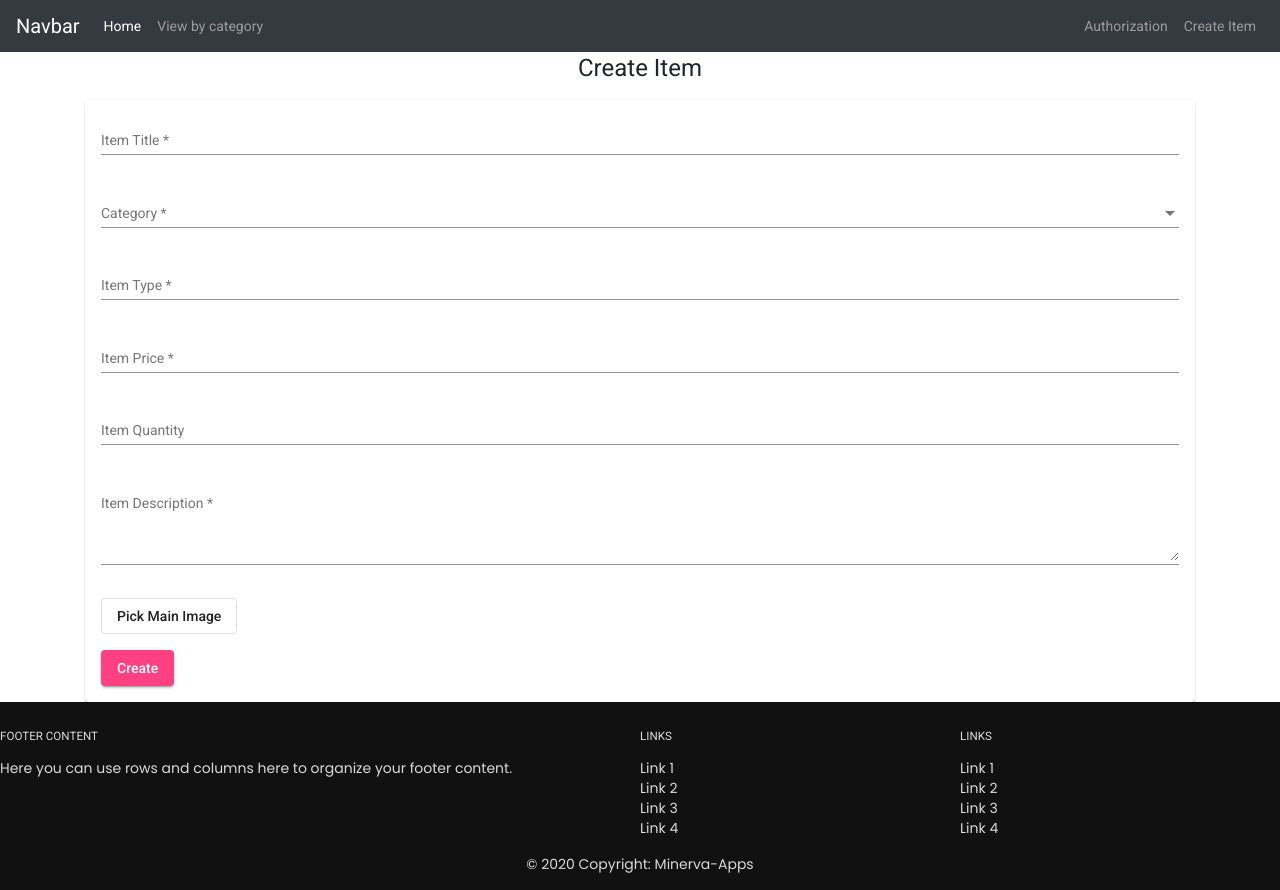
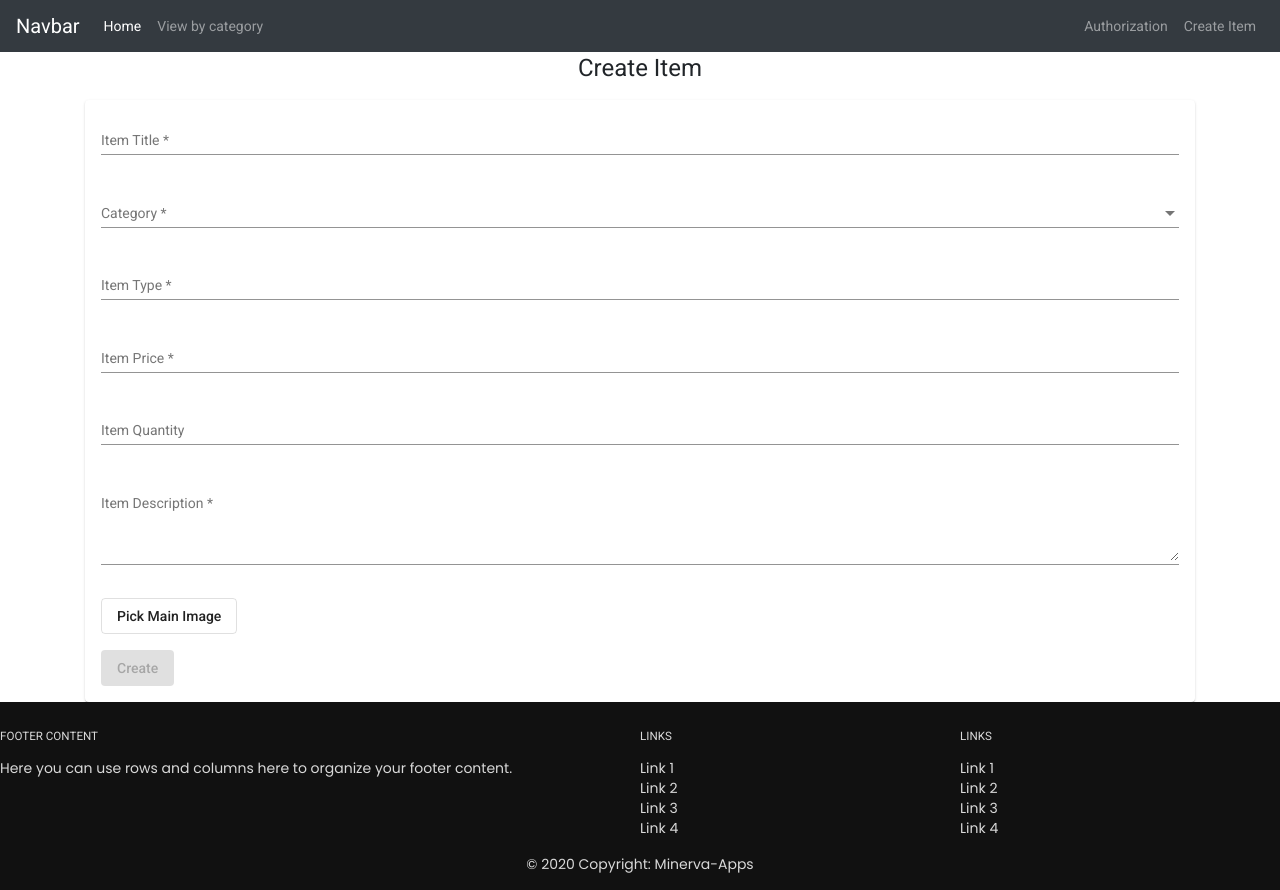
Before and after one commit to KalpaD98/FashionStore-frontend, an Angular app: page /create-item in a window 1280 px wide. Built offline with nearby package versions, Linux system fonts and the light colour scheme.

Commit message:
disabled the create button on form.invalid

```diff
--- a/src/app/items/create-item/create-item.component.html
+++ b/src/app/items/create-item/create-item.component.html
@@ -49,7 +49,8 @@
         <img [src]="imagePreview" [alt]="form.value.title">
       </div>
 
-      <button id="create-button" mat-raised-button color="accent" type="submit">Create</button>
+      <button [disabled]="form.invalid" id="create-button" mat-raised-button color="accent" type="submit">Create
+      </button>
 
     </form>
   </mat-card>
```
